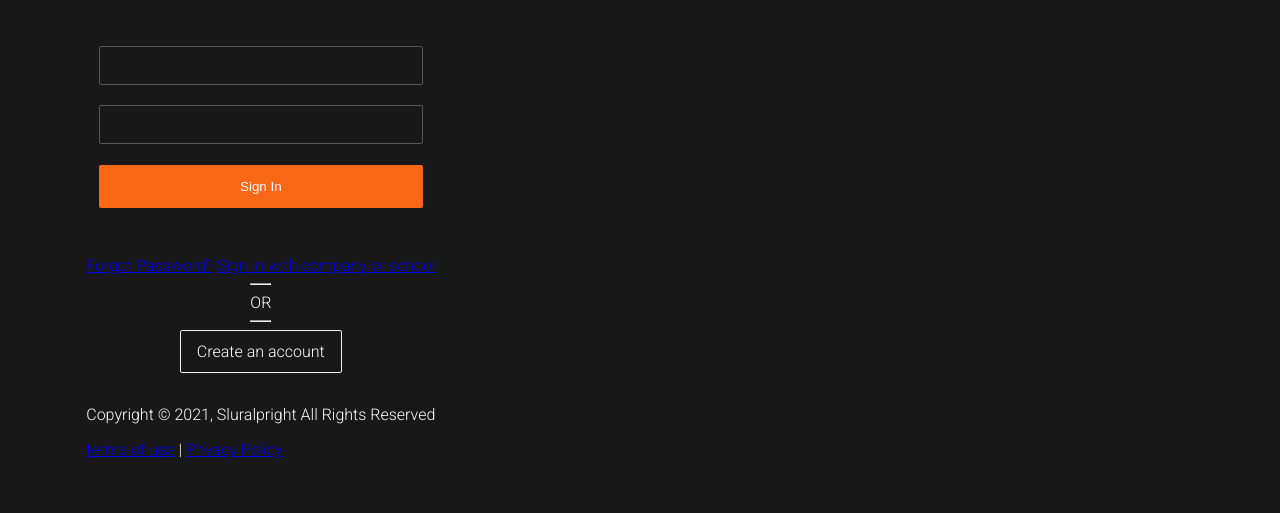
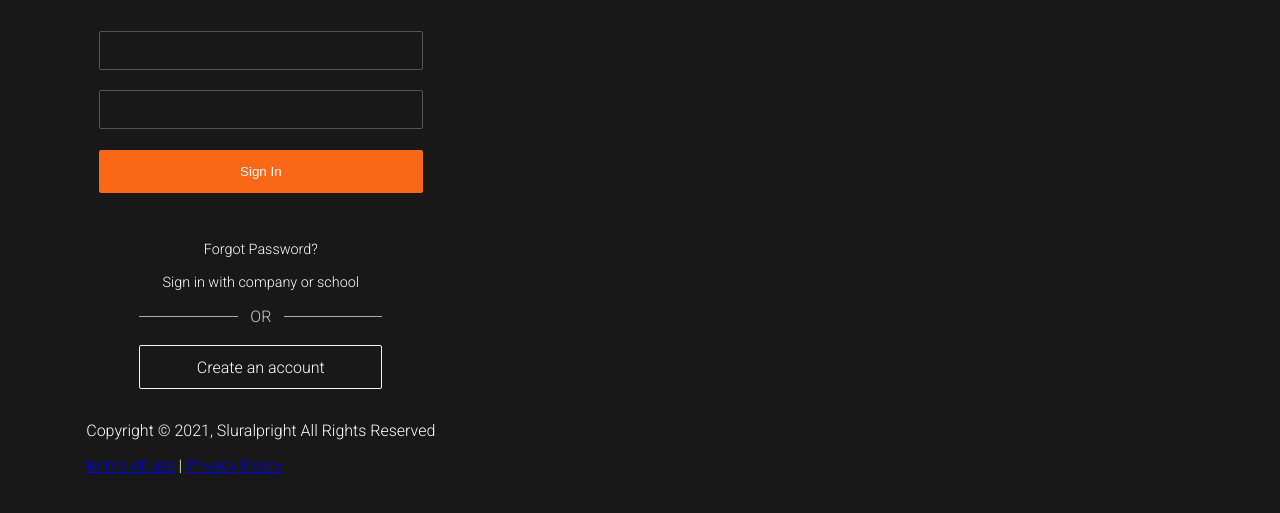
Before and after one commit to infiniteoo/HTMLCSS-pluralsight_login_page, a plain HTML site: page index.html in a window 1280 px wide. Shown: the part 221-734 px from the top of the page. Drawn offline with Linux system fonts and the light colour scheme.

Commit message:
finished styling the signin area by styling the links and the or class with the line dividers

```diff
--- a/css/style.css
+++ b/css/style.css
@@ -80,6 +80,34 @@ h6 {
   line-height: 1.3rem;
 }
 
+#signin .links a {
+  color: #fff;
+  text-decoration: none;
+  display: block;
+  margin-bottom: 1rem;
+  text-align: center;
+  font-size: 0.9rem;
+}
+
+#signin .or {
+  display: flex;
+  flex-direction: row;
+  margin-bottom: 1.2rem;
+  align-items: center;
+}
+
+#signin .or .bar {
+  flex: auto;
+  border: none;
+  height: 1px;
+  background: #aaa;
+}
+
+#signin .or span {
+  color: #ccc;
+  padding: 0 0.8rem;
+}
+
 /* button */
 .primary-btn {
   padding: 0.7rem 1rem;
@@ -124,6 +152,12 @@ h6 {
   width: 100%;
 }
 
+#signin .secondary-btn,
+.or,
+.links {
+  width: 60%;
+}
+
 /* media queries */
 
 @media (min-width: 1200px) {
```
